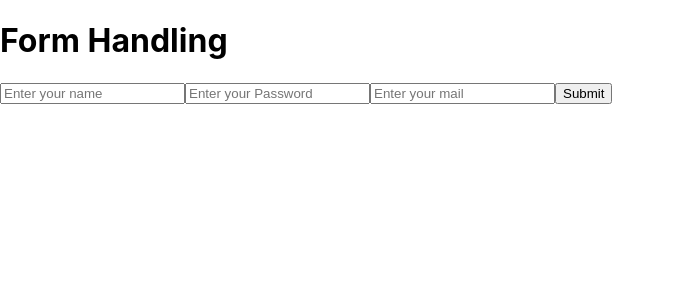
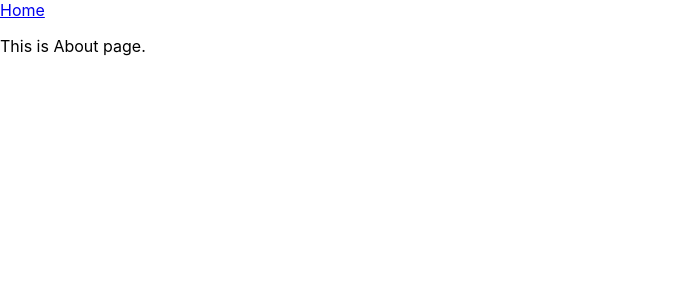
Before and after one commit to Satyamray21/Basic-Question-of-React, a React (Create React App) app in the folder basicquestions/: page /about in a window 1280 px wide. Shown: the top 300 px of the page, without its empty margins (0-675 px from the left). Built offline with nearby package versions, Linux system fonts and the light colour scheme.

Commit message:
router components added

```diff
--- a/basicquestions/package.json
+++ b/basicquestions/package.json
@@ -8,6 +8,7 @@
     "@testing-library/user-event": "^13.5.0",
     "react": "^18.3.1",
     "react-dom": "^18.3.1",
+    "react-router": "^6.24.1",
     "react-router-dom": "^6.24.1",
     "react-scripts": "5.0.1",
     "web-vitals": "^2.1.4"
--- a/basicquestions/src/App.jsx
+++ b/basicquestions/src/App.jsx
@@ -1,22 +1,17 @@
 import React from 'react';
-
-import Profile from './compontent/Profile/Profile';
-import Counter from './compontent/Counter/Counter';
-//mport Todo from './compontent/Todo/Todo';
-//import Login from './compontent/Login/Login';
-//import UserList from './compontent/UserList/UserList';
-import ContactForm from './compontent/ContactForm/ContactForm';
-
+import { BrowserRouter as Router, Route, Routes } from 'react-router-dom';
+import Home from './compontent/Router/Home/Home';
+import About from './compontent/Router/About/About';
 function App() {
   return (
- /* 1. <>
-   <Profile name='Satyam'
-    age='23'
-    bio='Software Engineer'/>
-   </>*/
-   <>
-  <ContactForm />
-   </>
+    <>
+      <Router>
+        <Routes>
+          <Route path='/' element={<Home />} />
+          <Route path='/about' element={<About />} />
+        </Routes>
+      </Router>
+    </>
   );
 }
 
--- /dev/null
+++ b/basicquestions/src/compontent/Router/About/About.jsx
@@ -0,0 +1,16 @@
+import React from 'react'
+import { Link } from 'react-router-dom';
+function About() {
+  return (
+    <>
+    <nav>
+    <Link to ='/'>Home </Link>
+    </nav>
+
+    <p>This is About page.</p>
+
+    </>
+  )
+}
+
+export default About
--- /dev/null
+++ b/basicquestions/src/compontent/Router/Home/Home.jsx
@@ -0,0 +1,12 @@
+import React from 'react'
+import { Link } from 'react-router-dom';
+function Home() {
+  return (
+    <>
+    <Link to ='/about'>About</Link>
+    <p>This is home page</p>
+    </>
+  )
+}
+
+export default Home
```
Also changed, not shown: 1 other file (tests, documents, lock files or other folders).
